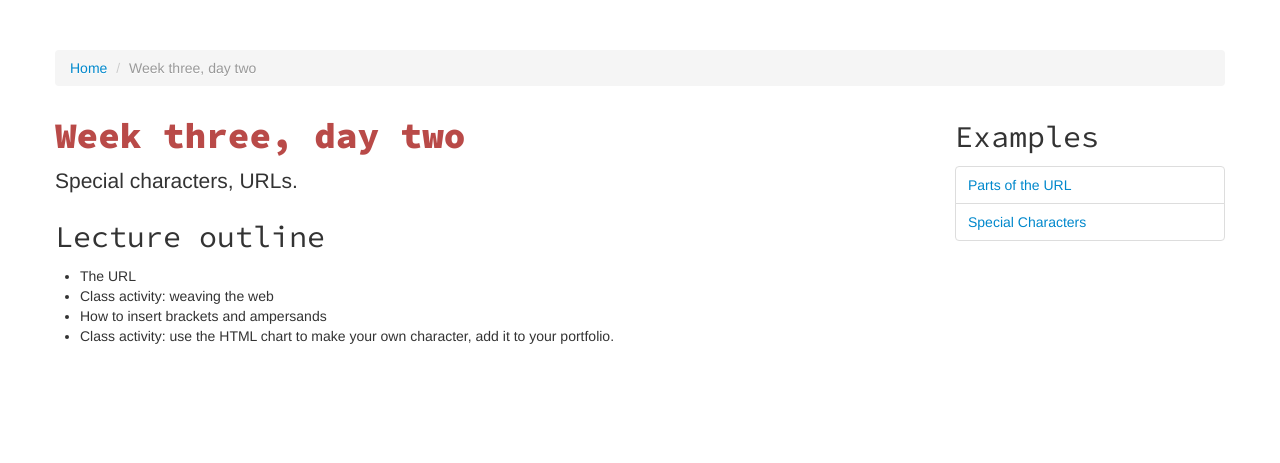
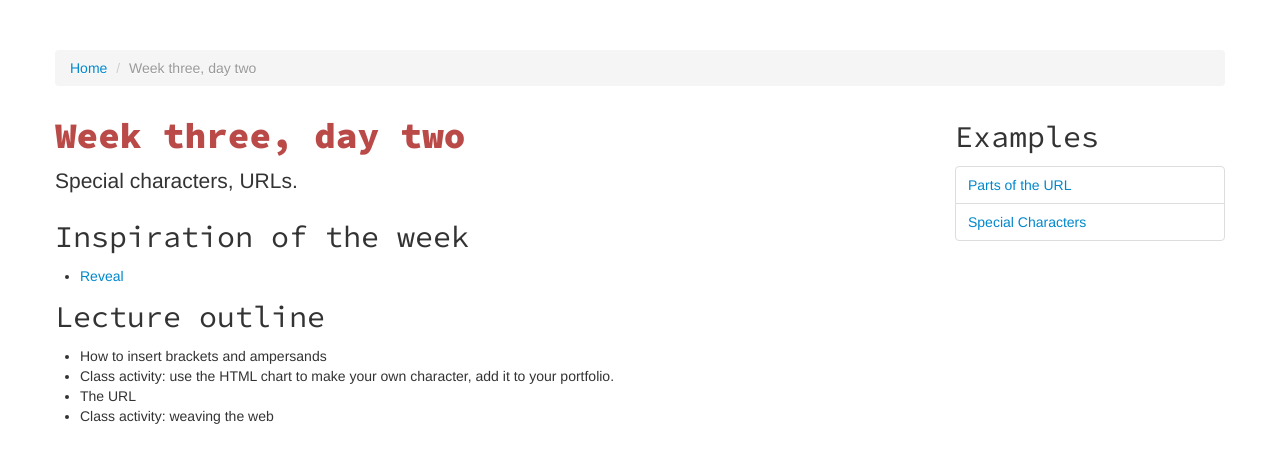
Before and after one commit to csumb-cst251/csumb-cst251.github.com, a Jekyll site: the page built from _posts/3-2/2013-2-6-week-3-2.html, in a window 1280 px wide. Shown: the top 463 px of the page. Built offline with Jekyll 4.4.1, drawn with Linux system fonts in a browser that asks for light colours; nearby versions of some CDN libraries; library files that are not in the unit come from our copies; Markdown is read by kramdown in place of the engine named in the settings.

Commit message:
Added reveal.

```diff
--- a/_posts/3-2/2013-2-6-week-3-2.html
+++ b/_posts/3-2/2013-2-6-week-3-2.html
@@ -5,10 +5,14 @@ category: week
 day: 3-2
 ---
 <p class="lead">Special characters, URLs.</p>
+<h2>Inspiration of the week</h2>
+<ul>
+  <li><a href="http://lab.hakim.se/reveal-js/">Reveal</a></li>
+</ul>
 <h2>Lecture outline</h2>
 <ul>
+  <li>How to insert brackets and ampersands</li>
+  <li>Class activity: use the HTML chart to make your own character, add it to your portfolio.</li>
   <li>The URL</li>
   <li>Class activity: weaving the web</li>
-  <li>How to insert brackets and ampersands</li>
-  <li>Class activity: use the HTML chart to make your own character, add it to your portfolio.</li>
 </ul>
```
